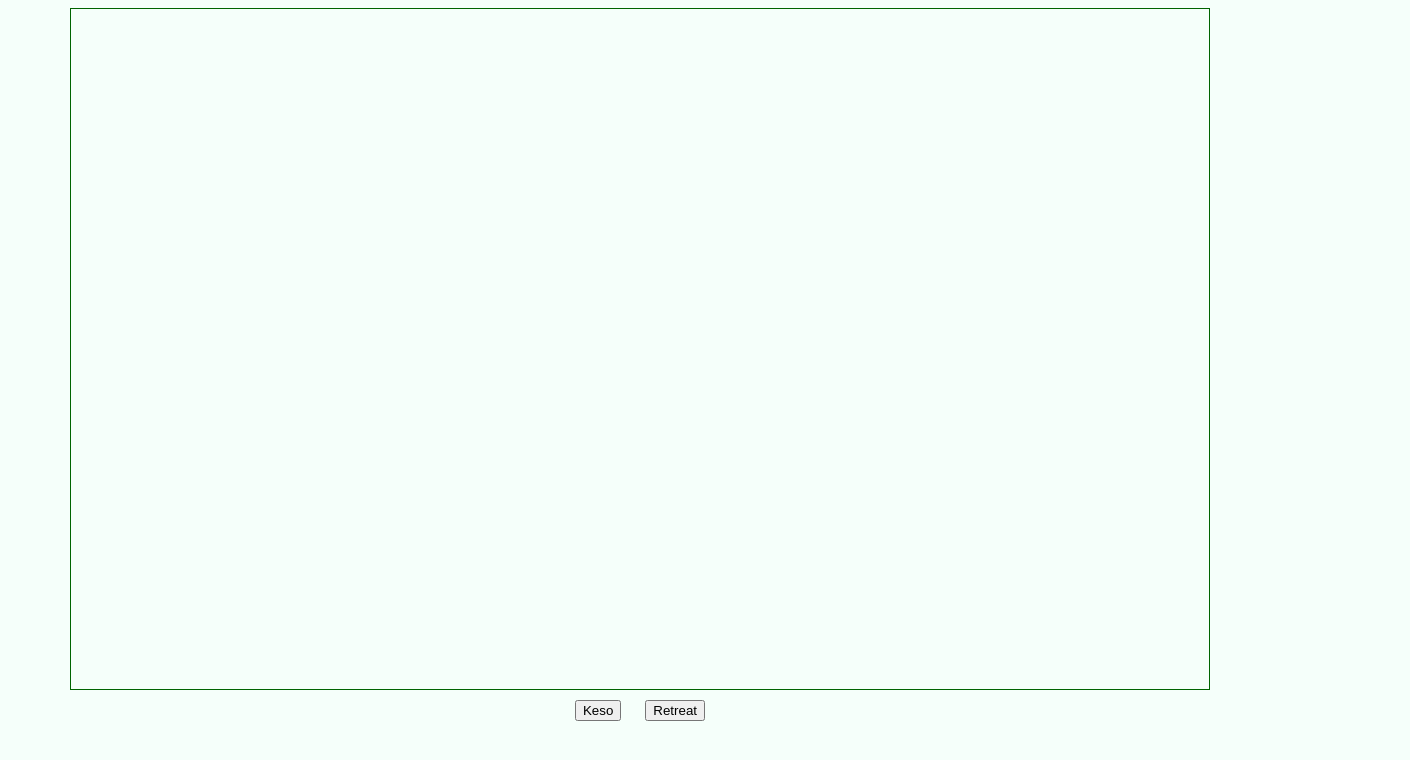
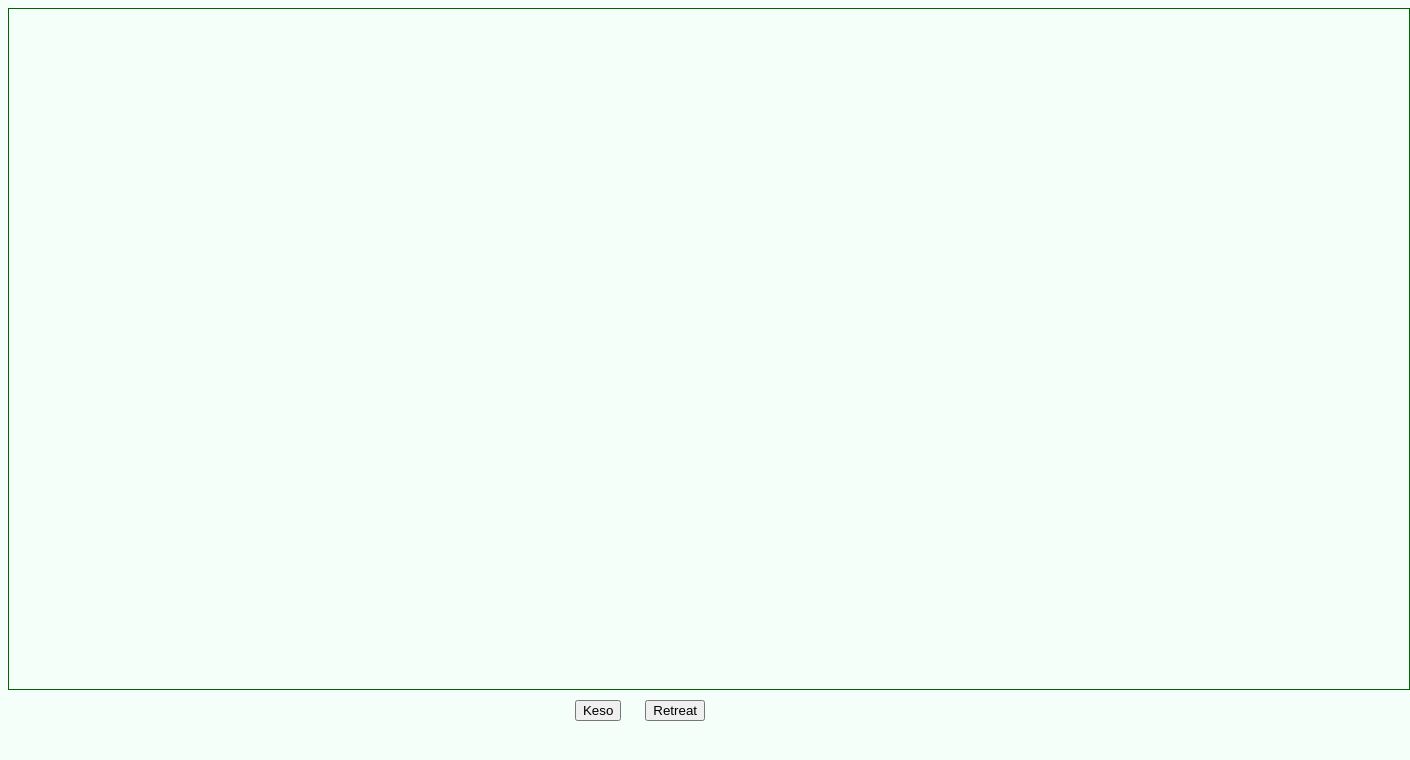
Before and after one commit to ahrnbom/rabloromi, a plain HTML site: page static/playing.html in a window 1280 px wide. Shown: the whole page, 1410 px wide, since content can reach past the window. Drawn offline with Linux system fonts and the light colour scheme.

Commit message:
force sane aspect ratio

```diff
--- a/static/style.css
+++ b/static/style.css
@@ -47,7 +47,7 @@ div.game_container {
     border-style: solid;
     border-color: darkgreen;
     border-width: 0.01cm;
-    width: 90%;
+    width: 1400;
     height: 680;
     margin:auto;
     position: relative;
```
